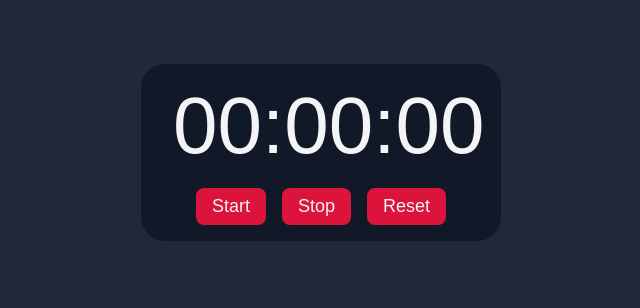
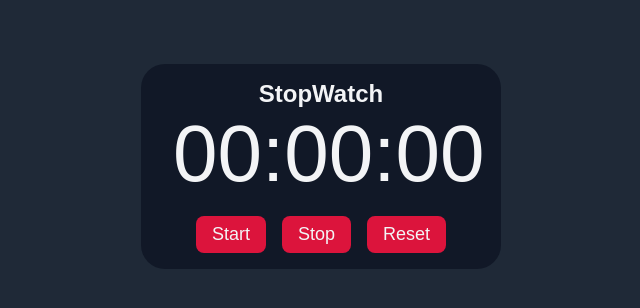
Before and after one commit to CoderRajg/Stop-Watch, a plain HTML site: page index.html in a window 1280 px wide. Shown: the whole page, without its empty margins (319-959 px from the left). Drawn offline with Linux system fonts and the light colour scheme.

Commit message:
added heading

```diff
--- a/index.html
+++ b/index.html
@@ -9,6 +9,7 @@
 </head>
 <body>
     <div class="watch">
+        <h2>StopWatch</h2>
         <div class="time">
             00:00:00
         </div>
```
